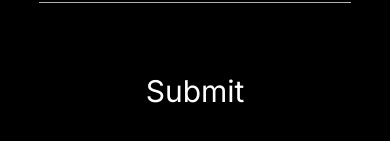
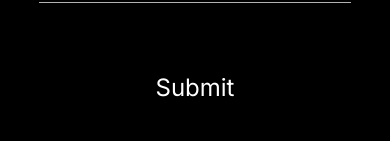
Before and after one commit to rhdevs/rhdevs-website, a React (Create React App) app: page /contact in a window 390 px wide. Shown: the part 1096-1237 px from the top of the page. Built offline with nearby package versions, Linux system fonts and the light colour scheme.

Commit message:
update submit button font size to be responsive

```diff
--- a/src/components/Contact.tsx
+++ b/src/components/Contact.tsx
@@ -35,7 +35,7 @@ function ContactForm() {
       <InputField type="text" title="Name" error={errors.Name} register={register} pattern={nameRegex} required />
       <InputField type="email" title="Email" error={errors.Email} register={register} pattern={emailRegex} required />
       <InputField type="text" title="Message" error={errors.Message} register={register} required />
-      <SubmitButton text="Submit" fontSize="30px" />
+      <SubmitButton text="Submit" fontSize="clamp(1.5rem, -0.8750rem + 5.3333vw, 2rem)" />
     </FormContainer>
   )
 }
```
